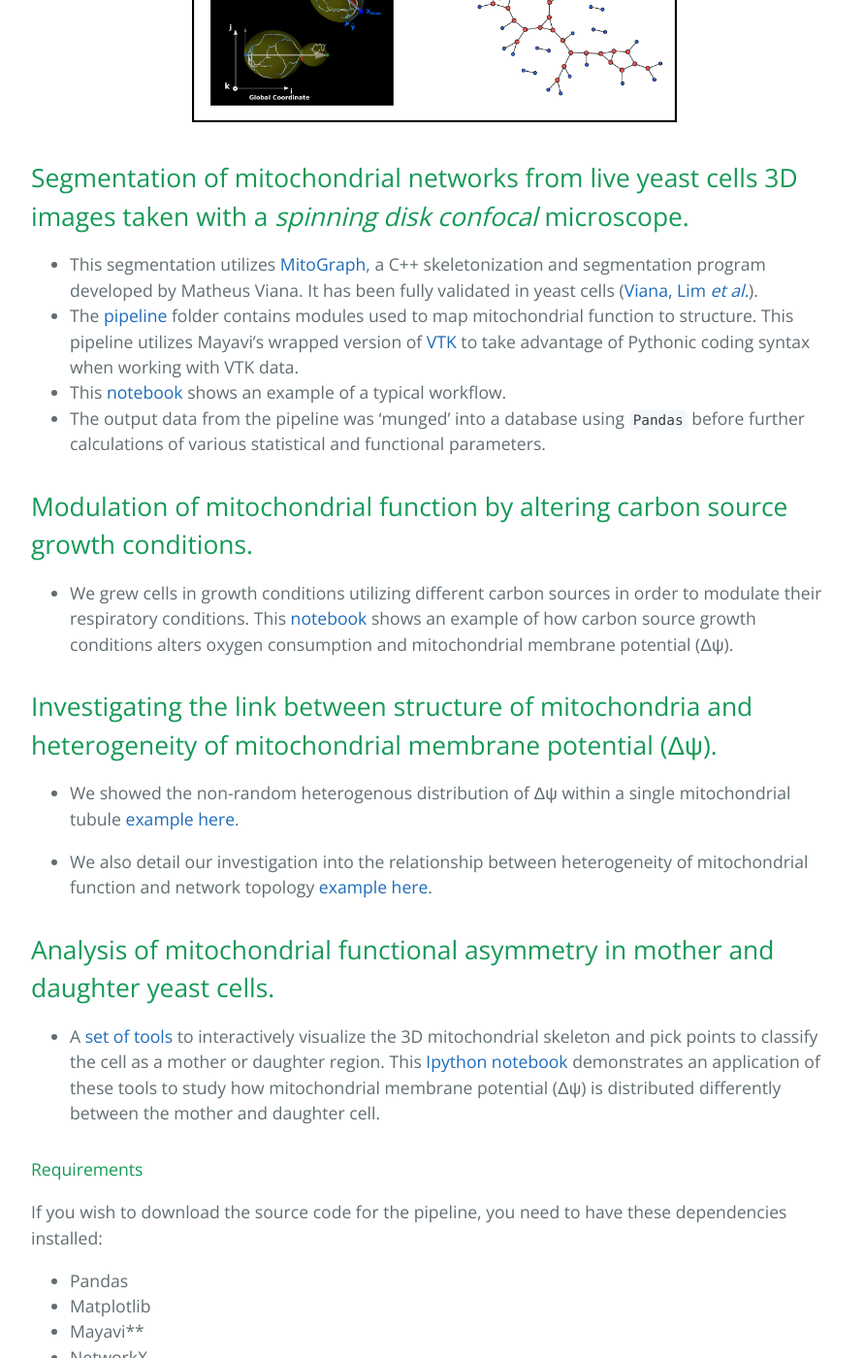
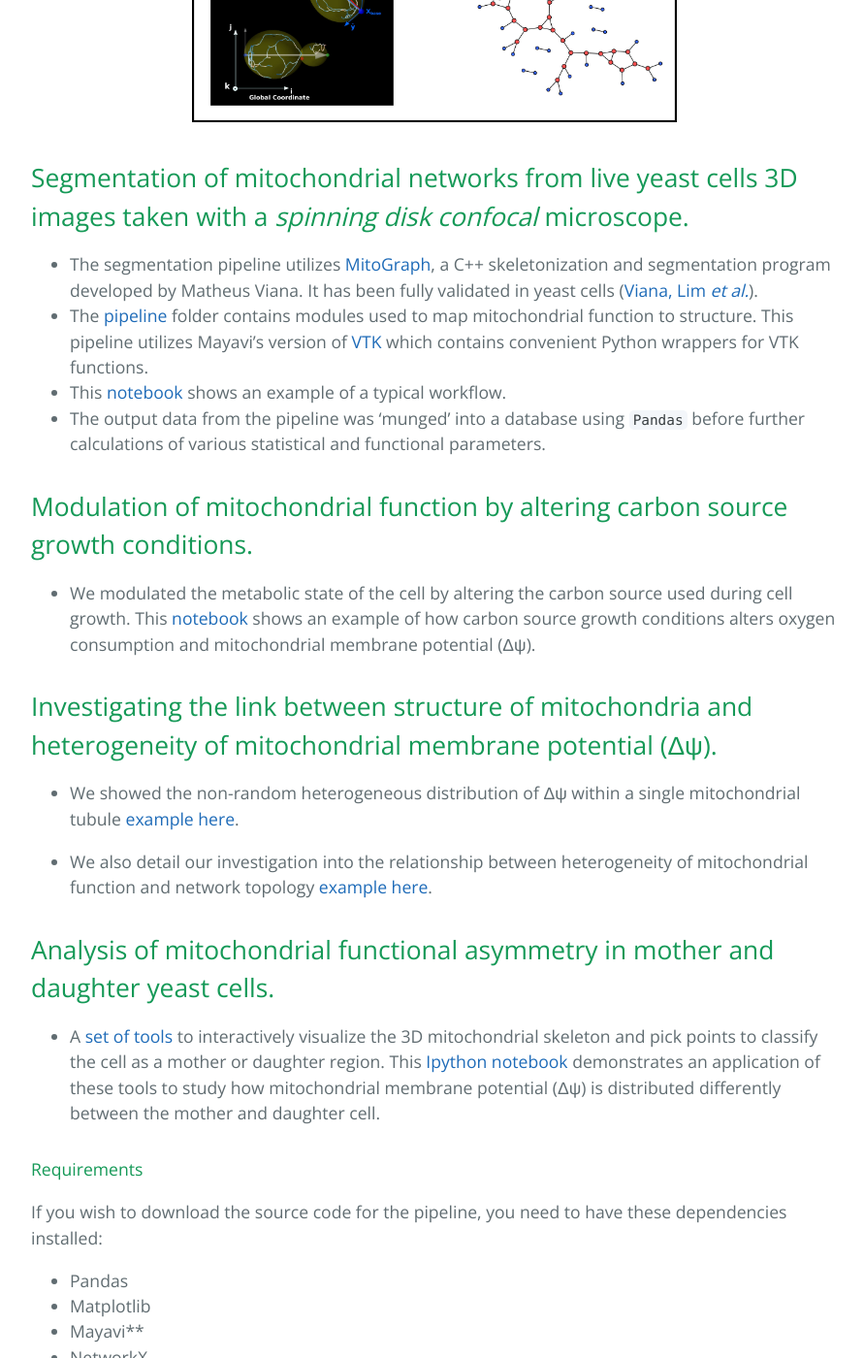
Before and after one commit to moosekaka/moosekaka.github.io, a Jekyll site: the page built from research/index.md, in a window 1280 px wide and 1400 px high, scrolled down 901 px. Shown: the whole window at 97% size, without its empty margins (192-1083 px from the left). Built offline with Jekyll 4.4.1, drawn with Linux system fonts in a browser that asks for light colours; some of the changed text lies outside the part shown.

Commit message:
clean up research blurb

```diff
--- a/research/index.md
+++ b/research/index.md
@@ -2,23 +2,23 @@
 layout: default
 ---
 # What is my research about?
-Developing a set of open-source computational tools in Python to perform *multi-scale* analysis of *structure-function* relationship in mitochondrial networks. My model organism is *Saccharomyces cerevisiae*, also known as budding yeast.
+Developing a set of open-source computational tools in Python to perform multi-scale analysis of structure-function relationship in mitochondrial networks. My model organism is *Saccharomyces cerevisiae*, also known as budding yeast.
 
 <p align="center">
 <img src="{{site.github.url}}/images/website.jpg" width="500" />
 </p>
 
 ## Segmentation of mitochondrial networks from live yeast cells 3D images taken with a *spinning disk confocal* microscope.
-- This segmentation utilizes [MitoGraph](https://github.com/vianamp/MitoGraph.git), a C++ skeletonization and segmentation program developed by Matheus Viana. It has been fully validated in yeast cells \([Viana, Lim *et al.*](http://www.ncbi.nlm.nih.gov/pubmed/25640425)).
-- The [pipeline](https://github.com/moosekaka/sweepython/blob/master/pipeline) folder contains modules used to map mitochondrial function to structure. This pipeline utilizes Mayavi's wrapped version of [VTK](http://www.vtk.org/) to take advantage of Pythonic coding syntax when working with VTK data.
+- The segmentation pipeline utilizes [MitoGraph](https://github.com/vianamp/MitoGraph.git), a C++ skeletonization and segmentation program developed by Matheus Viana. It has been fully validated in yeast cells \([Viana, Lim *et al.*](http://www.ncbi.nlm.nih.gov/pubmed/25640425)).
+- The [pipeline](https://github.com/moosekaka/sweepython/blob/master/pipeline) folder contains modules used to map mitochondrial function to structure. This pipeline utilizes Mayavi's version of [VTK](http://www.vtk.org/) which contains convenient Python wrappers for VTK functions.
 - This [notebook](https://github.com/moosekaka/sweepython/blob/master/Pipeline.ipynb) shows an example of a typical workflow.
 - The output data from the pipeline was 'munged' into a database using [`Pandas`](http://pandas.pydata.org/pandas-docs/stable/) before further calculations of various statistical and functional parameters.
 
 ## Modulation of mitochondrial function by altering carbon source growth conditions.
-- We grew cells in growth conditions utilizing different carbon sources in order to modulate their respiratory conditions. This [notebook](https://github.com/moosekaka/sweepython/blob/master/o2_vr_dy_panel.ipynb) shows an example of how carbon source growth conditions alters oxygen consumption and mitochondrial membrane potential (Δψ).
+- We modulated the metabolic state of the cell by altering the carbon source used during cell growth. This [notebook](https://github.com/moosekaka/sweepython/blob/master/o2_vr_dy_panel.ipynb) shows an example of how carbon source growth conditions alters oxygen consumption and mitochondrial membrane potential (Δψ).
 
 ## Investigating the link between structure of mitochondria and heterogeneity of mitochondrial membrane potential (Δψ).
-- We showed the non-random heterogenous distribution of Δψ within a single mitochondrial tubule [example here](https://github.com/moosekaka/sweepython/tree/master/tubuleHet).
+- We showed the non-random heterogeneous distribution of Δψ within a single mitochondrial tubule [example here](https://github.com/moosekaka/sweepython/tree/master/tubuleHet).
 
 - We also detail our investigation into the relationship between heterogeneity of mitochondrial function and network topology [example here](https://github.com/moosekaka/sweepython/tree/master/networkHet).
 
```
